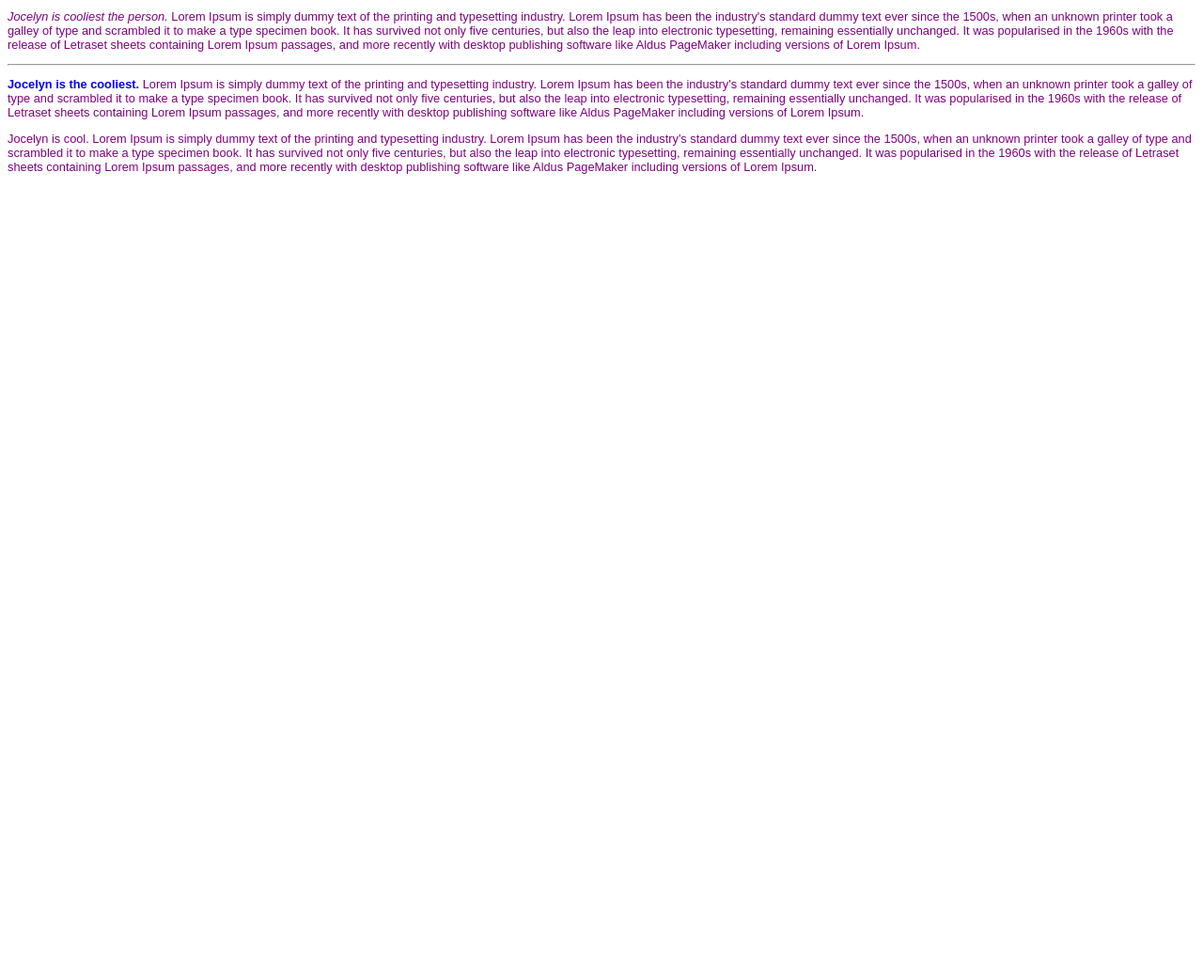
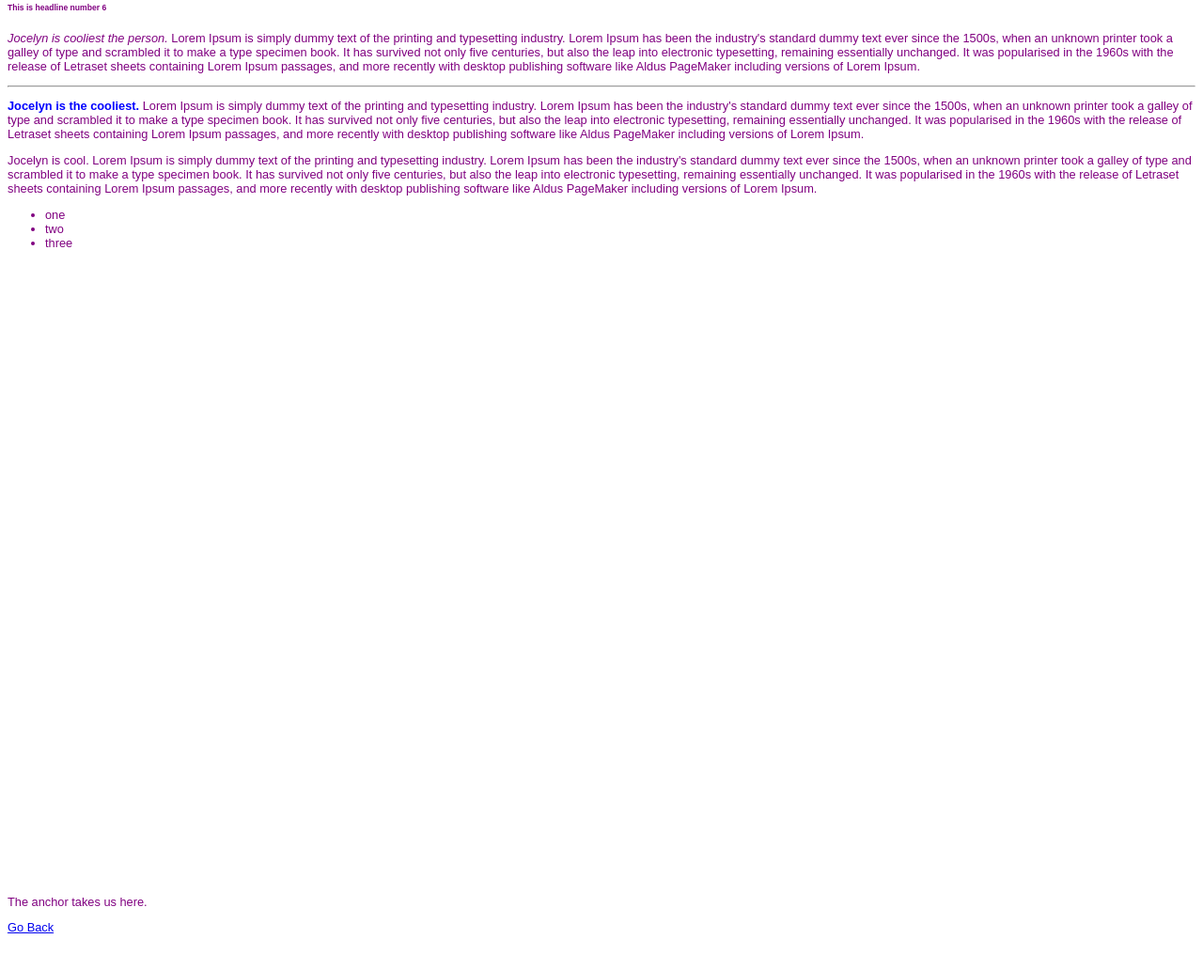
Before and after one commit to joascencio/codingclass, a plain HTML site: page index.html in a window 1280 px wide. Shown: the part 220-1252 px from the top of the page at 94% size. Before the commit the page ends 800 px from the top, so only its background shows below. Drawn offline with Linux system fonts and the light colour scheme.

Commit message:
order lists and link

```diff
--- a/index.html
+++ b/index.html
@@ -6,6 +6,8 @@
 		<link rel="stylesheet" type="text/css" href="main.css" />
 	</head>
 	<body>
+
+        <a href="#some_text" id="My_link"> My link </a>
         <h1>This is headline number 1 </h1>
         <h2>This is headline number 2 </h2>
         <h3>This is headline number 3 </h3>
@@ -20,8 +22,27 @@
 
         </p><p>
             Jocelyn is cool. Lorem Ipsum is simply dummy text of the printing and typesetting industry. Lorem Ipsum has been the industry's standard dummy text ever since the 1500s, when an unknown printer took a galley of type and scrambled it to make a type specimen book. It has survived not only five centuries, but also the leap into electronic typesetting, remaining essentially unchanged. It was popularised in the 1960s with the release of Letraset sheets containing Lorem Ipsum passages, and more recently with desktop publishing software like Aldus PageMaker including versions of Lorem Ipsum.
+      <ul>
+          <li>one</li>
+          <li>two</li>
+          <li>three</li>
+        </ul>
 
-        </p>
+
+        <br><br><br><br><br><br><br><br><br><br><br>
+        <br><br><br><br><br><br><br><br><br><br><br>
+        <br><br><br><br><br><br><br><br><br><br><br>
+        <br><br><br><br><br><br><br><br><br><br><br>
+
+
+        <p id="some_text"> The anchor takes us here.</p>
+
+        <a href="#My_link">Go Back</a>
+
+        <br><br><br><br><br><br><br><br><br><br><br>
+        <br><br><br><br><br><br><br><br><br><br><br>
+        <br><br><br><br><br><br><br><br><br><br><br>
+        <br><br><br><br><br><br><br><br><br><br><br><br><br><br><br>
         </p>
 
 	</body>
```
